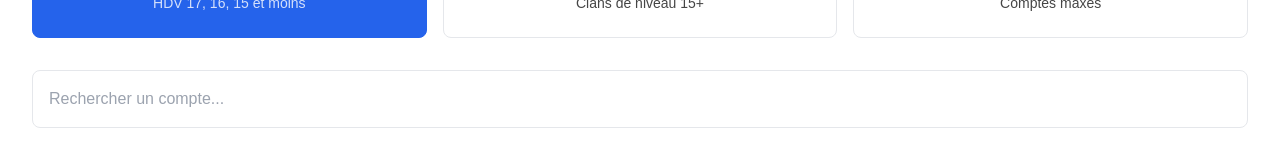
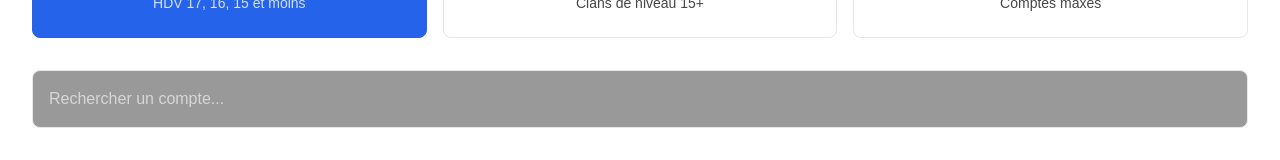
Before and after one commit to PatatePilee/Patat-home, a Next.js app in the folder patatehome/: page /products in a window 1280 px wide. Shown: the part 164-324 px from the top of the page. Built offline with nearby package versions, Linux system fonts and the light colour scheme.

Commit message:
fix erreur + input color

```diff
--- a/patatehome/app/layout.tsx
+++ b/patatehome/app/layout.tsx
@@ -19,7 +19,7 @@ export default function RootLayout({
 }>) {
   return (
     <html lang="fr" className={geist.className}>
-      <body className="antialiased">
+      <body suppressHydrationWarning>
         <Header />
         <main className="pt-16">{children}</main>
         <Footer />
--- a/patatehome/app/products/page.tsx
+++ b/patatehome/app/products/page.tsx
@@ -92,7 +92,7 @@ export default function ProductsPage() {
           <input
             type="text"
             placeholder="Rechercher un compte..."
-            className="w-full p-4 rounded-lg border border-foreground/10 bg-background"
+            className="w-full p-4 rounded-lg border border-foreground/10 bg-black/40 text-white placeholder-white/60 focus:outline-none focus:ring-2 focus:ring-blue-500/50"
             value={searchQuery}
             onChange={(e) => setSearchQuery(e.target.value)}
           />
--- a/patatehome/package.json
+++ b/patatehome/package.json
@@ -9,9 +9,9 @@
     "lint": "next lint"
   },
   "dependencies": {
-    "react": "^19.0.0",
-    "react-dom": "^19.0.0",
-    "next": "15.1.2"
+    "react": "^18",
+    "react-dom": "^18",
+    "next": "14.1.0"
   },
   "devDependencies": {
     "typescript": "^5",
```
